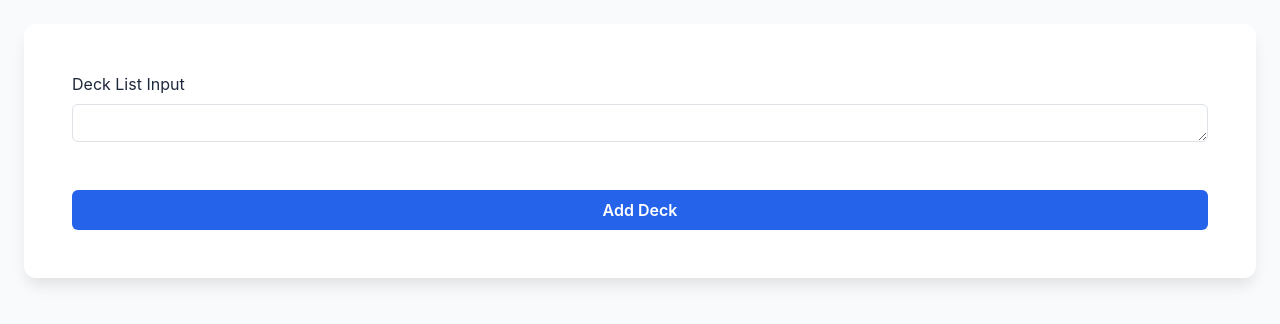
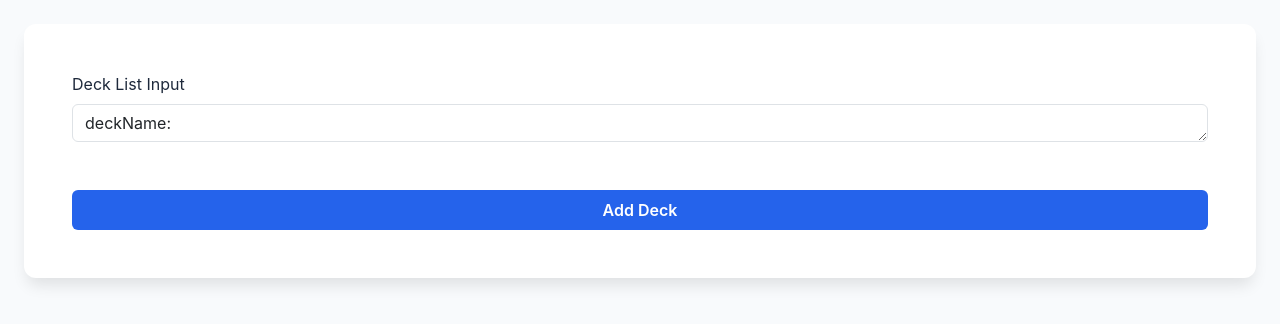
Before and after one commit to LJPomoxis/Python-MTG-DB, a Flask app: page /deckadd in a window 1280 px wide. Shown: the part 58-382 px from the top of the page. Run offline with Flask 3, Linux system fonts and the light colour scheme; some libraries are stand-ins or nearby versions.

Commit message:
Hard coded 'deckName: ' into area text attribute to serve as user input for deck name

```diff
--- a/templates/newdeck.html
+++ b/templates/newdeck.html
@@ -15,7 +15,7 @@
             <div class="col">
                 <div class="content-box transparent-content-box">
                     <label class="form-label" for="deckList">Deck List Input</label>
-                    <textarea class="form-control" name="deckList" id="deckList"></textarea>
+                    <textarea class="form-control" name="deckList" id="deckList">deckName: </textarea>
                 </div>
             </div>
             <div class="col">
```
